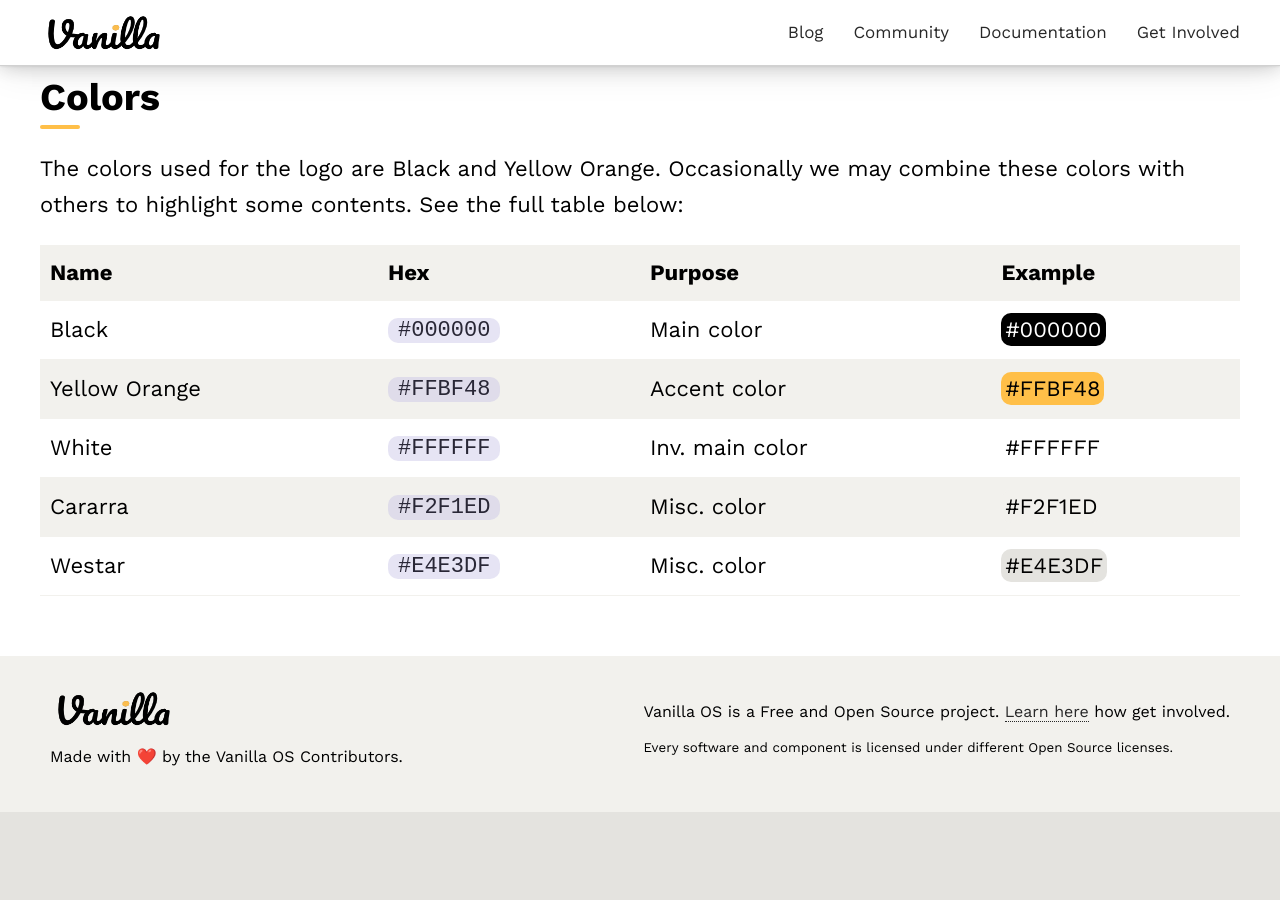
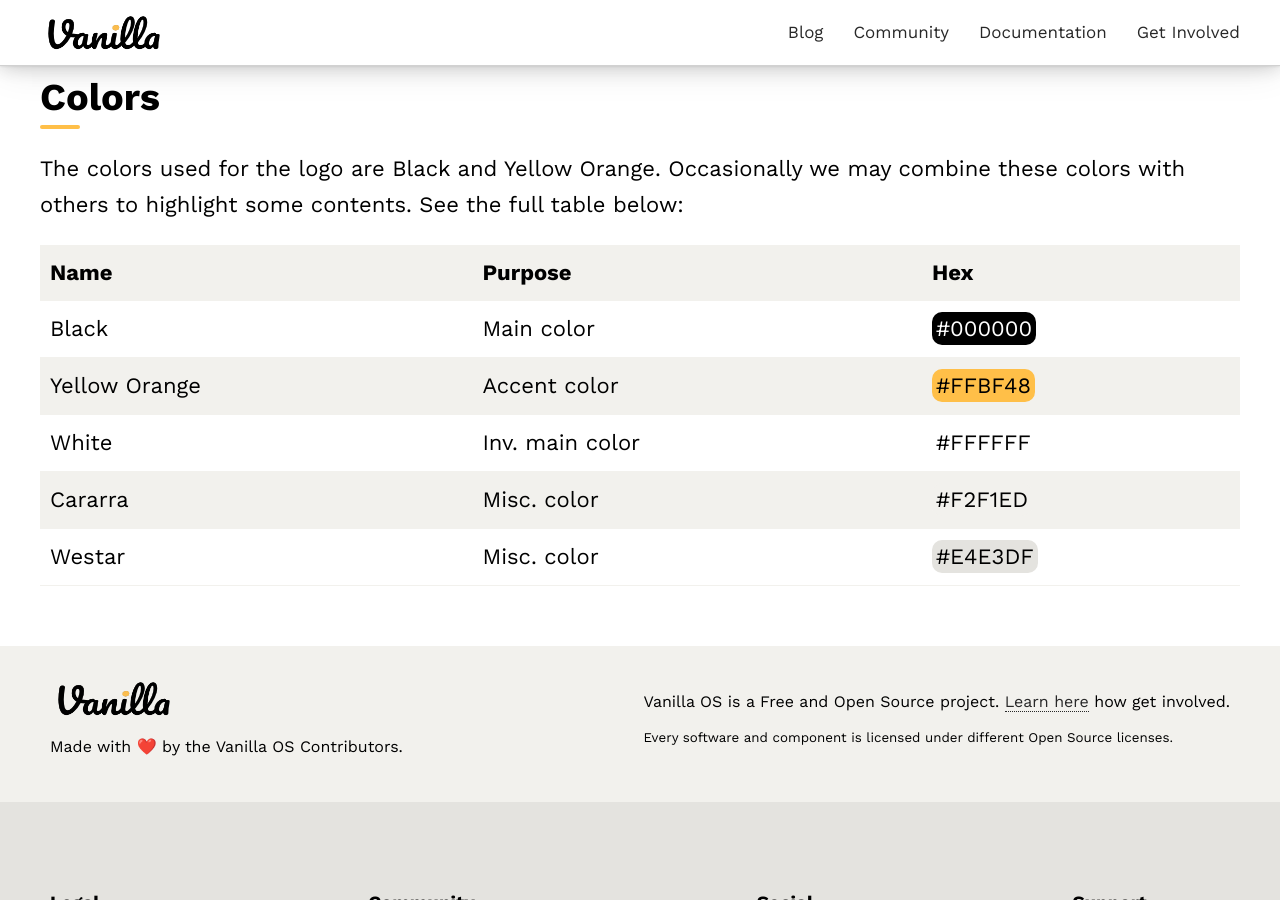
Before and after one commit to Vanilla-OS/website, a Jekyll site: the page built from logos.md, in a window 1280 px wide and 900 px high, scrolled down 1500 px. Built offline with Jekyll 4.4.1, drawn with Linux system fonts in a browser that asks for light colours.

Commit message:
remove useless column

```diff
--- a/logos.md
+++ b/logos.md
@@ -62,10 +62,10 @@
 ## Colors
 The colors used for the logo are Black and Yellow Orange. Occasionally we may combine these colors with others to highlight some contents. See the full table below:
 
-| Name | Hex | Purpose | Example |
+| Name | Purpose | Hex |
 | --- | --- | --- |
-| Black | `#000000` | Main color | <span class="color-demo" style="background-color: #000000; color: #FFFFFF">#000000</span> |
-| Yellow Orange | `#FFBF48` | Accent color | <span class="color-demo" style="background-color: #FFBF48">#FFBF48</span> |
-| White | `#FFFFFF` | Inv. main color | <span class="color-demo" style="background-color: #FFFFFF; color: #000000">#FFFFFF</span> |
-| Cararra | `#F2F1ED` | Misc. color | <span class="color-demo" style="background-color: #F2F1ED">#F2F1ED</span> |
-| Westar | `#E4E3DF` | Misc. color | <span class="color-demo" style="background-color: #E4E3DF">#E4E3DF</span> |
+| Black | Main color | <span class="color-demo" style="background-color: #000000; color: #FFFFFF">#000000</span> |
+| Yellow Orange | Accent color | <span class="color-demo" style="background-color: #FFBF48">#FFBF48</span> |
+| White | Inv. main color | <span class="color-demo" style="background-color: #FFFFFF; color: #000000">#FFFFFF</span> |
+| Cararra | Misc. color | <span class="color-demo" style="background-color: #F2F1ED">#F2F1ED</span> |
+| Westar | Misc. color | <span class="color-demo" style="background-color: #E4E3DF">#E4E3DF</span> |
```
